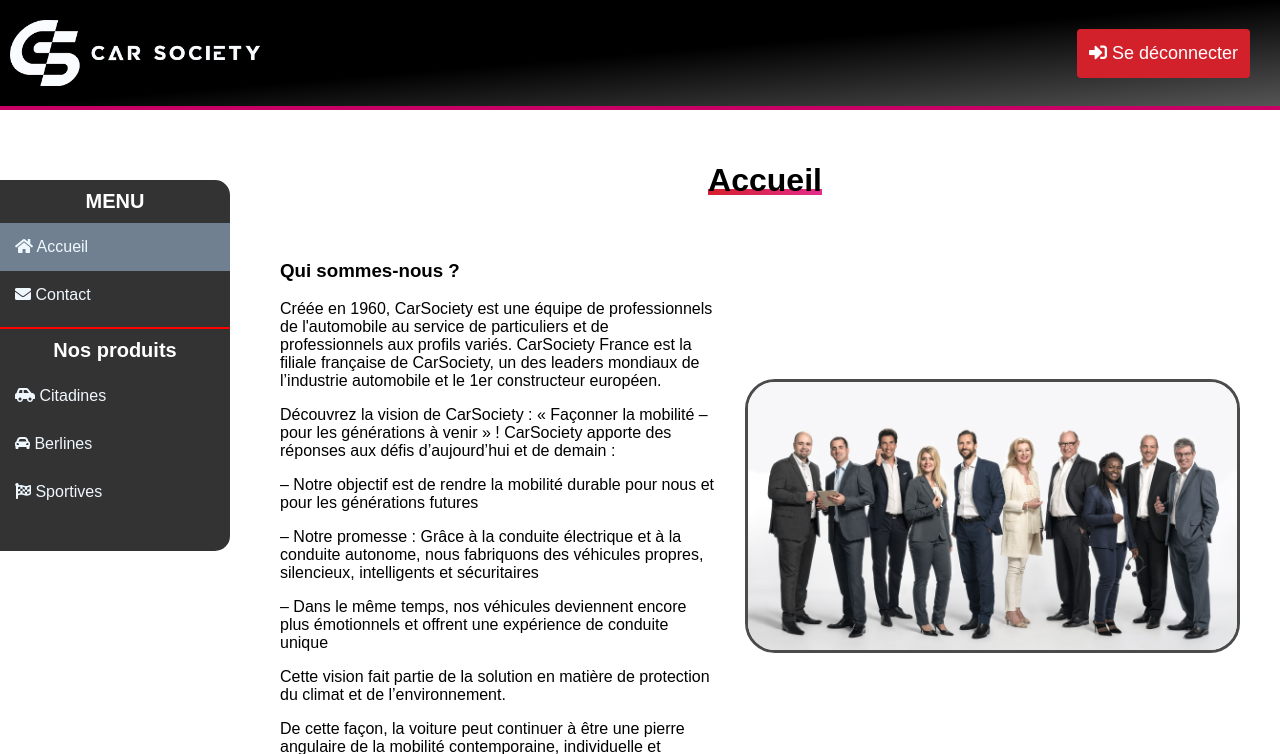
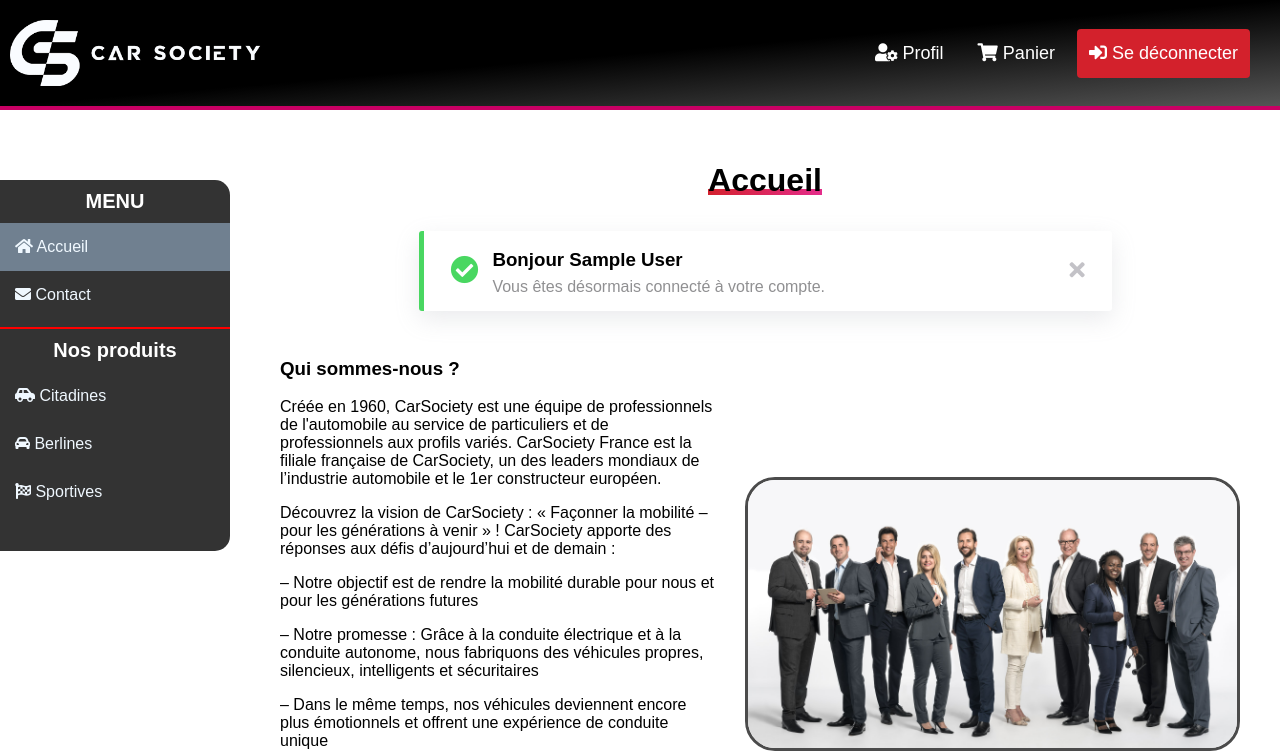
Before and after one commit to Quentin55553/Projet-CarSociety, a PHP site: page /index.php in a window 1280 px wide. Shown: the top 754 px of the page. Run offline with PHP 8.4, Linux system fonts and the light colour scheme; the visitor is signed in with stand-in values (Sample User, id 1); some libraries are stand-ins or nearby versions.

Commit message:
Add files via upload

```diff
--- a/index.php
+++ b/index.php
@@ -1,10 +1,37 @@
 <?php
     session_start();
+
+    if (isset($_SESSION['just_connected'])) {
+        $message = "<div class='info-message'>
+                        <div class='wrapper-success'>
+                            <div class='card'>
+                                <div class='icon'><i class='fas fa-check-circle'></i></div>
+                                <div class='subject'>
+                                    <h3>Bonjour ";
+
+        $message .= $_SESSION['firstname'];
+        $message .= "</h3>
+                        <p>Vous êtes désormais connecté à votre compte.</p>
+                    </div>
+
+                    <div class='icon-times'><i class='fas fa-times'></i></div>
+                </div>
+            </div>
+            <br>
+        </div>";
+
+        unset($_SESSION['just_connected']);
+
+    } else {
+        $message = "";
+    }
 
     // Vérifie si une session avec l'email est déjà active
     if (isset($_SESSION['email'])) {
         // Si une session est active, affiche le lien de déconnexion
-        $options = '<a class="active" href="php/logout.php"><i class="fas fa-sign-in-alt"></i> Se déconnecter</a>';
+        $options = '<a href="php/edit_profile.php"><i class="fas fa-user-cog"></i> Profil</a>
+                    <a href="php/basket.php"><i class="fas fa-shopping-cart"></i> Panier</a>
+                    <a class="active" href="php/logout.php"><i class="fas fa-sign-in-alt"></i> Se déconnecter</a>';
 
     } else {
         // Si aucune session n'est active, affiche les liens de connexion et de création de compte
@@ -24,8 +51,8 @@
         <link rel="icon" href="img/favicon.ico">
         <link rel="stylesheet" href="css/style.css">
         <link rel="stylesheet" href="https://cdnjs.cloudflare.com/ajax/libs/font-awesome/5.15.4/css/all.min.css">
+        <link rel="stylesheet" href="https://maxcdn.bootstrapcdn.com/font-awesome/4.5.0/css/font-awesome.min.css">
         <script src="https://cdnjs.cloudflare.com/ajax/libs/jquery/3.6.0/jquery.min.js"></script>
-        <link rel="stylesheet" href="https://maxcdn.bootstrapcdn.com/font-awesome/4.5.0/css/font-awesome.min.css">
     </head>
 
 
@@ -55,6 +82,10 @@
 
         <div class="content">
             <h1 class="main-title">Accueil</h1>
+
+            <?php
+                echo $message;
+            ?>
 
             <div class="text">
                 <div class="text-text">
@@ -103,7 +134,7 @@
             </div>
         </div>
 
-        </br>
+        <br><br>
 
         <footer class="footer">
             <div class="legal-informations">
@@ -131,5 +162,6 @@
         </footer>
 
         <script src="js/goUpButton.js"></script>
+        <script src="js/closeMessage.js"></script>
     </body>
 </html>
```
